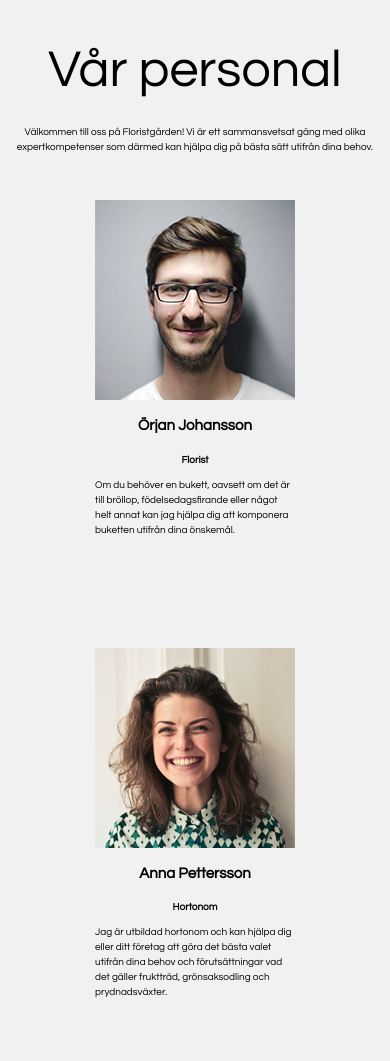
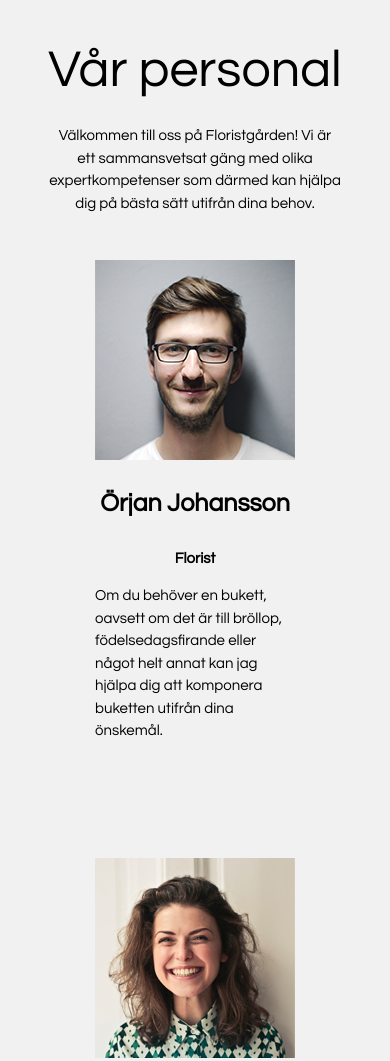
Before and after one commit to NTIG-Uppsala/florist-blaklinten, a plain HTML site: page florist-blaklint/index.html in a window 390 px wide. Shown: the part 4660-5721 px from the top of the page. Drawn offline with Linux system fonts and the light colour scheme.

Commit message:
Fixed font size in team
Co-Authored-By: erihedDev <111971782+erihedDev@users.noreply.github.com>
Co-Authored-By: Kasper-coder <111971931+Kasper-coder@users.noreply.github.com>
Co-Authored-By: RoderXD <111990906+RoderXD@users.noreply.github.com>

```diff
--- a/florist-blaklint/assets/css/style.css
+++ b/florist-blaklint/assets/css/style.css
@@ -365,18 +365,16 @@ body,h1,h2,h3,h4,h5,h6{
 
   @media screen and (max-width: 455px) {
     .team-intro {
-      font-size: 10px;
-      width: 100%;
-      margin-left: 5px;
-      margin-right: 5px;
+      font-size: 15px;
+      width: 75%;
     }
 
     .team-title {
-      font-size: 15px;
+      font-size: 25px;
     }
 
     .team-text {
-      font-size: 10px;
+      font-size: 15px;
     }
   }
   @media screen and (max-width: 340px) {
```
